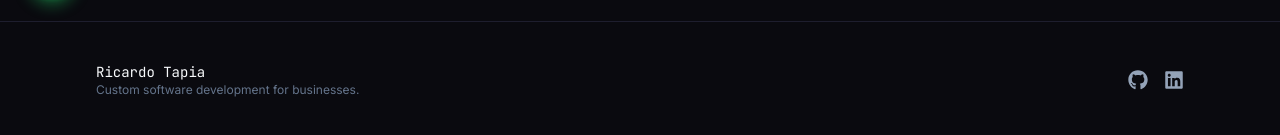
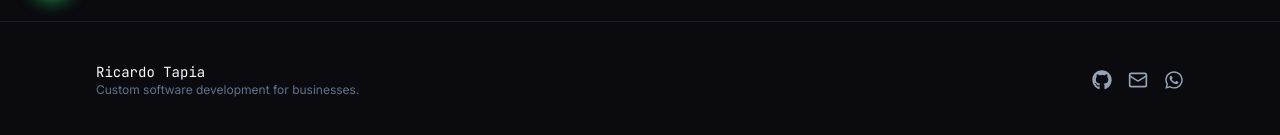
Before and after one commit to Ricwolf19/ricardotapia.dev, a Next.js app: page /en/contact in a window 1280 px wide. Shown: the part 778-913 px from the top of the page. Built offline with nearby package versions, Linux system fonts and the light colour scheme; no server answers.

Commit message:
feat(layout): replace LinkedIn with email and WhatsApp in footer

```diff
--- a/src/components/layout/Footer.tsx
+++ b/src/components/layout/Footer.tsx
@@ -1,10 +1,14 @@
 import { useTranslations } from "next-intl";
-import { FaGithub, FaLinkedin } from "react-icons/fa";
+import { Mail } from "lucide-react";
+import { FaGithub, FaWhatsapp } from "react-icons/fa";
 import { Container } from "./Container";
 import { siteConfig } from "@/data/site";
 
 export const Footer = () => {
   const t = useTranslations("footer");
+  const whatsappHref = siteConfig.whatsappNumber
+    ? `https://wa.me/${siteConfig.whatsappNumber}`
+    : undefined;
 
   return (
     <footer className="border-border border-t py-10">
@@ -25,15 +29,22 @@ export const Footer = () => {
             >
               <FaGithub className="h-5 w-5" />
             </a>
-            {siteConfig.socials.linkedin && (
+            <a
+              href={`mailto:${siteConfig.email}`}
+              aria-label="Email"
+              className="text-foreground-muted hover:text-foreground transition-colors"
+            >
+              <Mail className="h-5 w-5" />
+            </a>
+            {whatsappHref && (
               <a
-                href={siteConfig.socials.linkedin}
+                href={whatsappHref}
                 target="_blank"
                 rel="noopener noreferrer"
-                aria-label="LinkedIn"
+                aria-label="WhatsApp"
                 className="text-foreground-muted hover:text-foreground transition-colors"
               >
-                <FaLinkedin className="h-5 w-5" />
+                <FaWhatsapp className="h-5 w-5" />
               </a>
             )}
           </div>
--- a/src/data/site.ts
+++ b/src/data/site.ts
@@ -14,7 +14,6 @@ export const siteConfig: SiteConfig = {
   locale: "es",
   socials: {
     github: `https://github.com/${githubUsername}`,
-    linkedin: "https://www.linkedin.com/in/ricardo-tapia",
   },
 };
 
```
